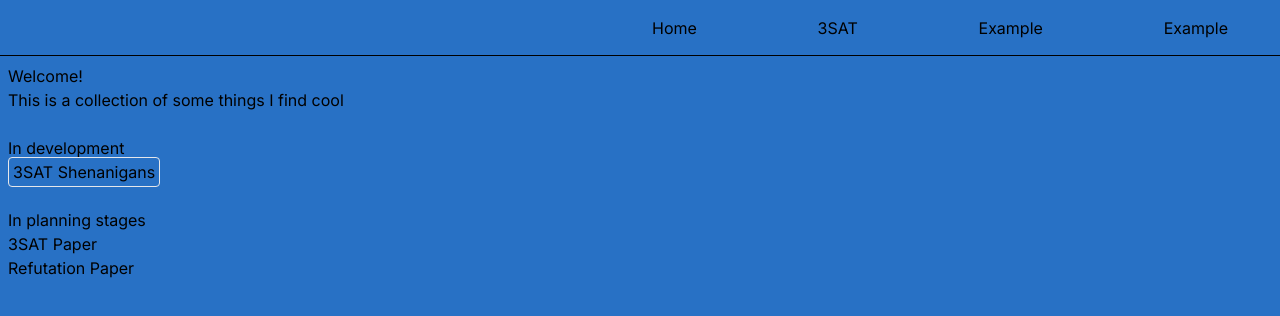
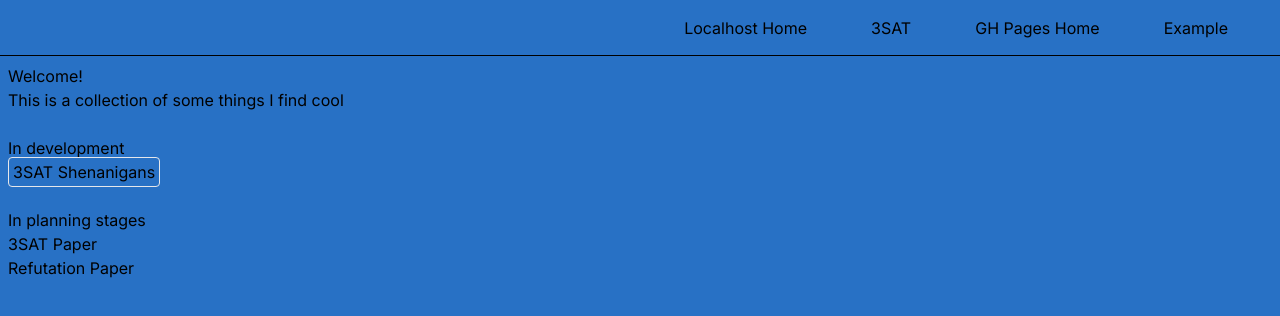
Before and after one commit to Quiggleson/portfolio, a Next.js app: page / in a window 1280 px wide. Shown: the top 316 px of the page. Built offline with nearby package versions, Linux system fonts and the light colour scheme.

Commit message:
add gh pages home

```diff
--- a/app/topnav.tsx
+++ b/app/topnav.tsx
@@ -4,16 +4,16 @@ export default function TopNav() {
 
     const buttons = [
         // Warning: home will link incorrectly on github pages
-        {name: 'Home', link: '/'},
+        {name: 'Localhost Home', link: '/'},
         {name: '3SAT', link: 'sat'},
-        {name: 'Example', link: '/'},
+        {name: 'GH Pages Home', link: '/portfolio'},
         {name: 'Example', link: '/'},
     ];
 
     return (
         <div className="w-screen h-14 border-b border-black sticky mx-auto">
-            <div className="w-1/2 float-right flex justify-between mx-5">
-            {buttons.map((button, i) => <a key={i} className="rounded p-2 m-2 mx-6 hover:bg-sky-500" href={button.link}>{button.name}</a>)}
+            <div className="float-right flex justify-between mx-5">
+            {buttons.map((button, i) => <a key={i} className="rounded p-2 m-2 mx-6 hover:bg-sky-500 text-nowrap" href={button.link}>{button.name}</a>)}
             </div>
         </div>
     );
```
